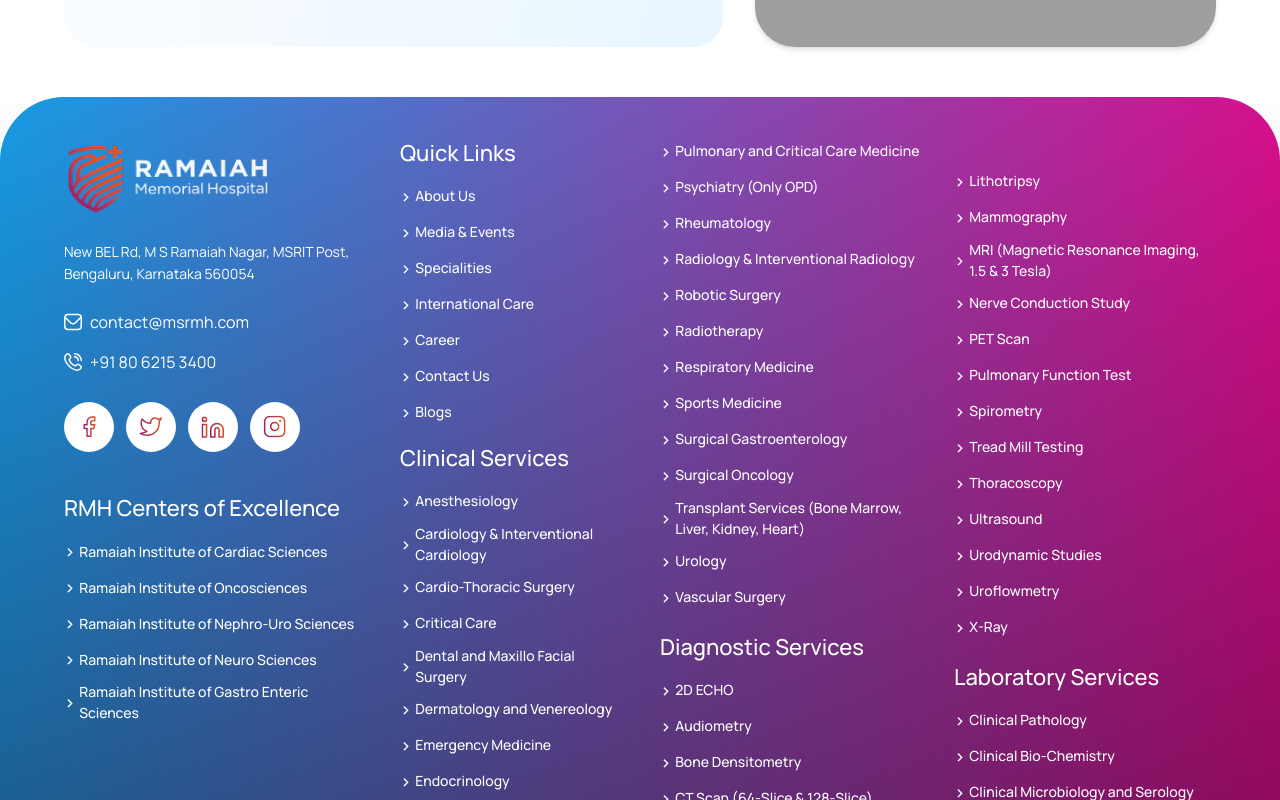
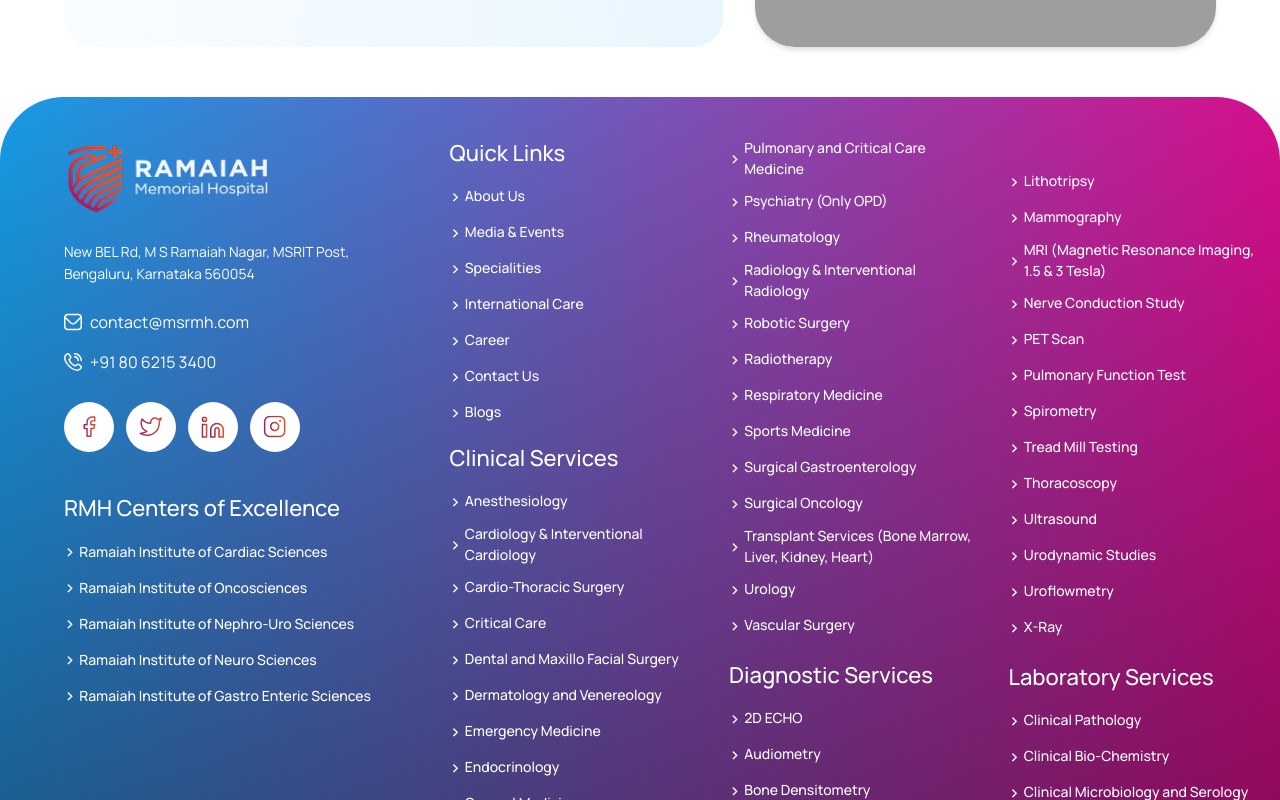
Before and after one commit to amaankhatri91/ramaiah-frontend-prod, a Next.js app: page / in a window 1280 px wide. Shown: the part 4300-5100 px from the top of the page. Built offline with nearby package versions, Linux system fonts and the light colour scheme; grey boxes are pictures that could not be loaded.

Commit message:
feat : footer update

```diff
--- a/componets/Footer/Footer.jsx
+++ b/componets/Footer/Footer.jsx
@@ -139,7 +139,7 @@
     <div className="min-[1200px]:mt-[50px] mt-[30px] relative overflow-hidden">
       <div className="absolute inset-0 bg-[linear-gradient(180deg,rgba(60,4,34,0)_0%,#1F0011_100%)] opacity-75 z-0"></div>
       <footer className="w-full container text-white pt-10 pb-6 rounded-t-[40px] relative mt-10 ">
-        <div className=" grid lg:grid-cols-2 gap-10 relative z-10">
+        <div className=" grid lg:grid-cols-[30%_70%] gap-10 relative z-10">
           <div className="flex flex-col md:flex-row gap-10">
             {/* Left: Logo, Contact and Centers of Excellence */}
             <div className="min-w-[260px] flex flex-col gap-4">
@@ -218,6 +218,12 @@
           </div>
 
           {/* Center: Quick Links */}
+
+
+          </div>
+
+          {/* Right Half */}
+          <div className="grid grid-cols-1 md:grid-cols-3 md:gap-8 gap-[7px]">
           <div className="flex-1 min-w-[220px]">
             <h3 className="font-medium min-[1200px]:text-[22px] min-[800px]:text-[18px] text-[16px] mb-3">
               Quick Links
@@ -250,11 +256,6 @@
               ))}
             </ul>
           </div>
-
-          </div>
-
-          {/* Right Half */}
-          <div className="grid grid-cols-1 md:grid-cols-2 gap-8">
             <div>
               {/* <h3 className="font-medium min-[1200px]:text-[22px] min-[800px]:text-[18px] text-[16px] mb-3">
                 Clinical Services
```
